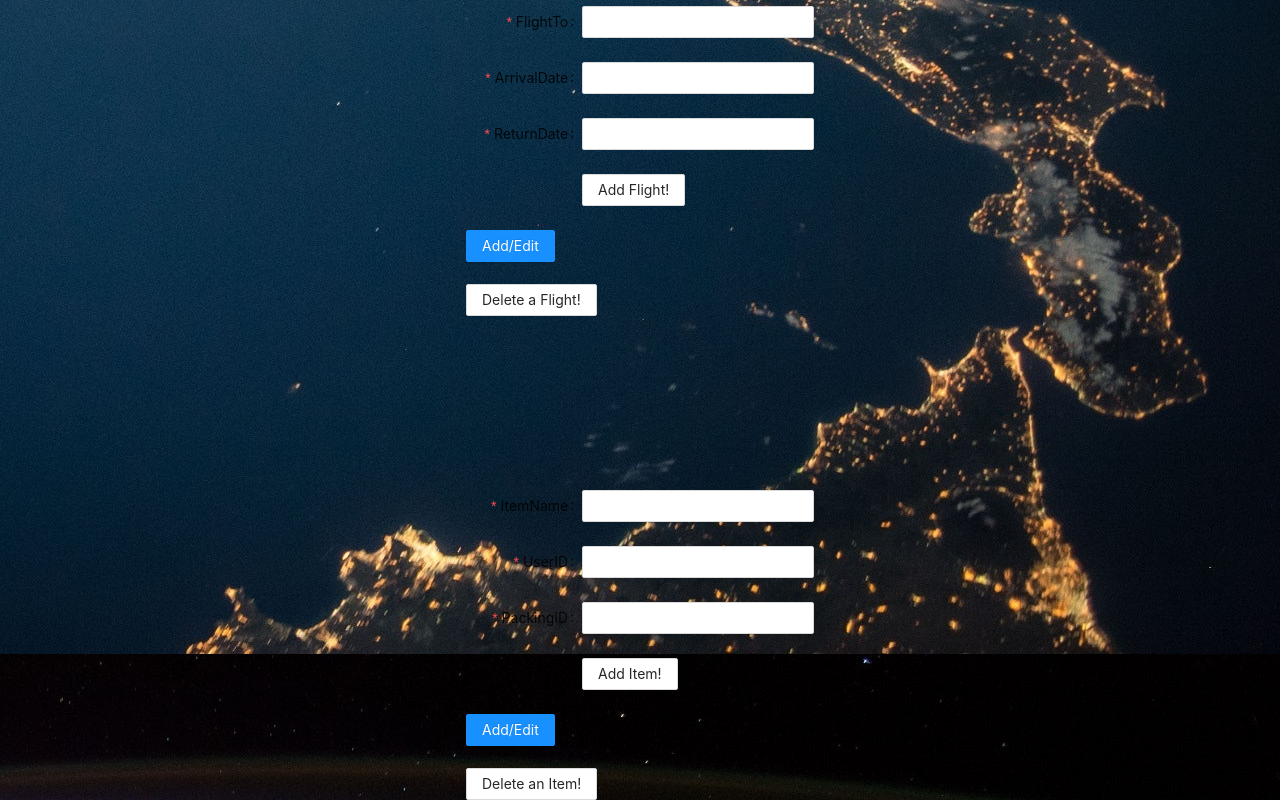
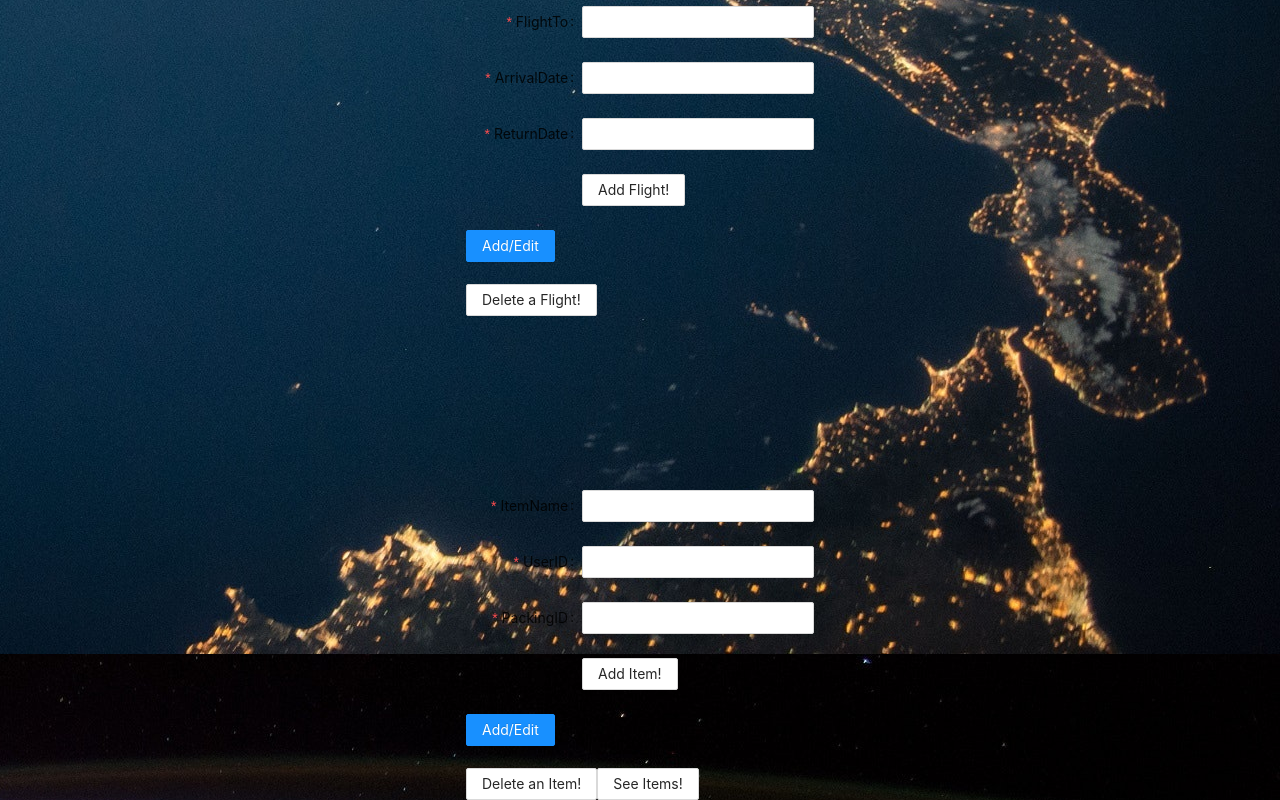
Before and after one commit to castleman12/Reizen-CLIENT, a React (Create React App) app: page / in a window 1280 px wide. Shown: the part 810-1610 px from the top of the page. Built offline with nearby package versions, Linux system fonts and the light colour scheme.

Commit message:
added button

```diff
--- a/src/components/Pages/search.tsx
+++ b/src/components/Pages/search.tsx
@@ -177,6 +177,7 @@ import { PlacementsConfig } from 'antd/lib/tooltip';
         ReturnDate: string
         loginToggler: boolean
         itemToggler: boolean
+        flightToggler: boolean
 
 
   }
@@ -190,6 +191,7 @@ import { PlacementsConfig } from 'antd/lib/tooltip';
             ReturnDate: "",
             loginToggler: true,
             itemToggler: true,
+            flightToggler: true,
 
           }
           this.onFinish = this.onFinish.bind(this)
@@ -197,6 +199,7 @@ import { PlacementsConfig } from 'antd/lib/tooltip';
       }
 
         onFinish = (values: any) => {
+
           console.log('Success: ', values)
 
            fetch(`${APIURL}/trip`, {
@@ -377,6 +380,20 @@ import { PlacementsConfig } from 'antd/lib/tooltip';
           })
           console.log(this.state.loginToggler)
         }
+        flightToggle = (event: React.MouseEvent<HTMLButtonElement>) => {
+          event.preventDefault();
+          this.setState({
+            FlightTo: "",
+            FlightFrom: "",
+            ArrivalDate: "",
+            ReturnDate: "",
+            loginToggler: this.state.loginToggler,
+            itemToggler: this.state.itemToggler,
+            flightToggler: !this.state.flightToggler
+
+          })
+          console.log(this.state.loginToggler)
+        }
 onFinishFailed = (errorInfo: any) => {
           console.log('Failed:', errorInfo)
         }
@@ -434,7 +451,7 @@ onFinishFailed = (errorInfo: any) => {
             label="FlightFrom"
             name="flightfrom"
             rules={[{ required: true, message: 'Where are you coming from?' }]}>
-            <Input />
+            <Input onChange={(e) => this.setState({ FlightFrom: e.target.value})}/>
           </Form.Item>
           <Form.Item
             label="FlightTo"
@@ -543,6 +560,20 @@ onFinishFailed = (errorInfo: any) => {
 <br/>
 <br/>
             <Button onClick={this.ItemDelete}>Delete an Item!</Button>
+
+            <Button onClick={this.flightToggle}>See Items!</Button>
+              {this.state.flightToggler ?
+                          <div>
+
+            {console.log(this.state.FlightFrom.toString)}
+            {console.log(this.state.FlightTo.valueOf)}
+            {console.log(this.state.ArrivalDate)}
+            {console.log(this.state.ReturnDate)}
+            </div>
+            :
+            null
+}
+
         {/* <SearchBar
           value={this.state.value}
           placeholder="Search"
--- a/src/helpers/environment.tsx
+++ b/src/helpers/environment.tsx
@@ -4,7 +4,7 @@ switch (window.location.hostname) {
     //this is the local host name of your react app
     case 'localhost' || '127.0.0.1':
     //this is the local host name of your API
-    APIURL = 'https://localhost:3000';
+    APIURL = 'https://localhost:3001';
     break;
 //this is the deployed react application
 case 'jw-reizen-client.herokuapp.com/':
```
Also changed, not shown: 1 other file (tests, documents, lock files or other folders).
